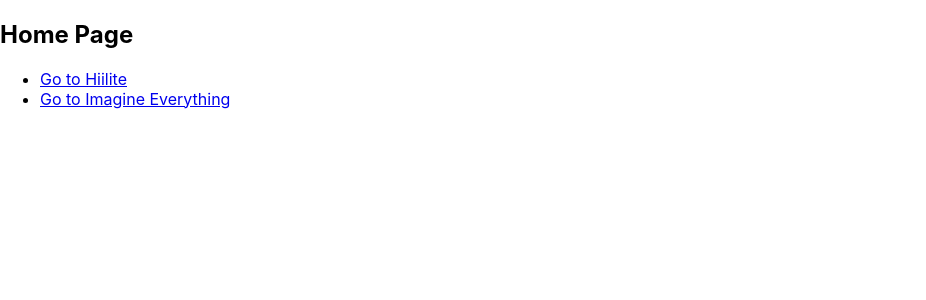
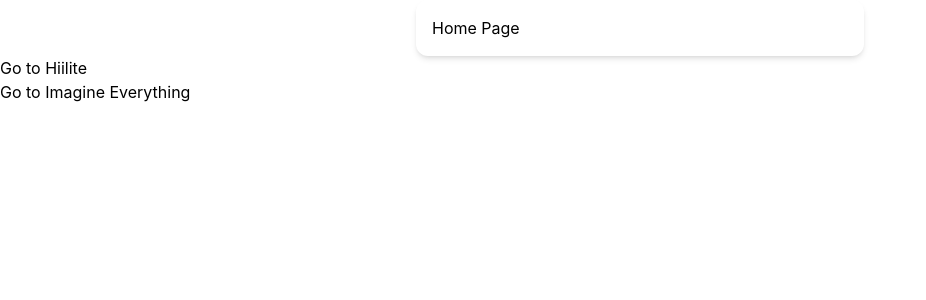
Before and after one commit to ElizavetaZhukova1/lizacodes, a React (Create React App) app: page /#/ in a window 1280 px wide. Shown: the top 300 px of the page, without its empty margins (0-926 px from the left). Built offline with nearby package versions, Linux system fonts and the light colour scheme.

Commit message:
Tailwind and back to hash

```diff
--- a/package.json
+++ b/package.json
@@ -39,5 +39,10 @@
       "last 1 firefox version",
       "last 1 safari version"
     ]
+  },
+  "devDependencies": {
+    "autoprefixer": "^10.4.17",
+    "postcss": "^8.4.33",
+    "tailwindcss": "^3.4.1"
   }
 }
--- /dev/null
+++ b/postcss.config.js
@@ -0,0 +1,6 @@
+module.exports = {
+  plugins: {
+    tailwindcss: {},
+    autoprefixer: {},
+  },
+}
--- a/src/index.css
+++ b/src/index.css
@@ -1,3 +1,6 @@
+@tailwind base;
+@tailwind components;
+@tailwind utilities;
 body {
   margin: 0;
   font-family: -apple-system, BlinkMacSystemFont, 'Segoe UI', 'Roboto', 'Oxygen',
--- a/src/index.js
+++ b/src/index.js
@@ -3,7 +3,8 @@ import ReactDOM from 'react-dom/client';
 import './index.css';
 import App from './App';
 import reportWebVitals from './reportWebVitals';
-import { BrowserRouter as Router } from 'react-router-dom';
+import { HashRouter as Router } from 'react-router-dom';
+import './index.css';
 
 const root = ReactDOM.createRoot(document.getElementById('root'));
 root.render(
--- a/src/pages/ForHiilite.js
+++ b/src/pages/ForHiilite.js
@@ -4,7 +4,7 @@ import { Link } from 'react-router-dom';
 
 const ForHiilite = () => (
   <div>
-    <h2>For Hiilite</h2>
+    <h2 className="p-4 max-w-md mx-auto bg-white rounded-xl shadow-md">For Hiilite</h2>
     <p>I'm just testing</p>
     <Link to="/">Back to Home</Link>
   </div>
--- a/src/pages/ForImagineEverything.js
+++ b/src/pages/ForImagineEverything.js
@@ -3,7 +3,7 @@ import { Link } from 'react-router-dom';
 
 const ForImagineEverything = () => (
   <div>
-    <h2>for Imagine Everything</h2>
+    <h2 className="p-4 max-w-md mx-auto bg-white rounded-xl shadow-md">for Imagine Everything</h2>
     <p>Just testing comp 2</p>
     <Link to="/">Back to Home</Link>
   </div>
--- a/src/pages/HomePage.js
+++ b/src/pages/HomePage.js
@@ -3,7 +3,7 @@ import { Link } from 'react-router-dom';
 
 const HomePage = () => (
   <div>
-    <h2>Home Page</h2>
+    <h2 className="p-4 max-w-md mx-auto bg-red rounded-xl shadow-md">Home Page</h2>
     <ul>
       <li><Link to="/forHiilite">Go to Hiilite</Link></li>
       <li><Link to="/forImagineEverything">Go to Imagine Everything</Link></li>
--- /dev/null
+++ b/tailwind.config.js
@@ -0,0 +1,10 @@
+/** @type {import('tailwindcss').Config} */
+module.exports = {
+  content: [
+    "./src/**/*.{js,jsx,ts,tsx}",
+  ],
+  theme: {
+    extend: {},
+  },
+  plugins: [],
+}
```
Also changed, not shown: 1 other file (tests, documents, lock files or other folders).
